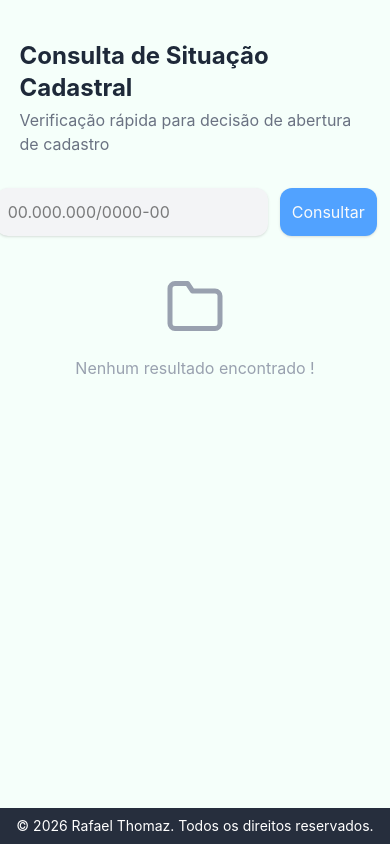
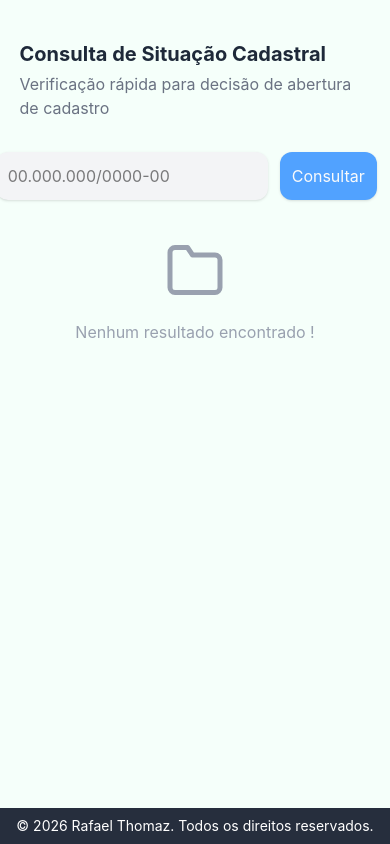
Before and after one commit to rafahthomaz14/Consulta_CNPJ, a React (Vite) app: page / in a window 390 px wide. Built offline with nearby package versions, Linux system fonts and the light colour scheme.

Commit message:
ajuste style

```diff
--- a/src/Page/Home/index.jsx
+++ b/src/Page/Home/index.jsx
@@ -73,7 +73,7 @@ export default function Home() {
             />
             <div className="flex flex-col  max-w-[90%] ">
                 <div className="flex flex-col gap-1  mt-10 lg:mt-15 max-w-[97%]">
-                    <h1 className="font-bold text-2xl lg:text-4xl text-gray-800">Consulta de Situação Cadastral</h1>
+                    <h1 className="font-bold text-xl lg:text-4xl text-gray-800">Consulta de Situação Cadastral</h1>
                     <p className="text-gray-500 ">Verificação rápida para decisão de abertura de cadastro</p>
                 </div>
 
```
